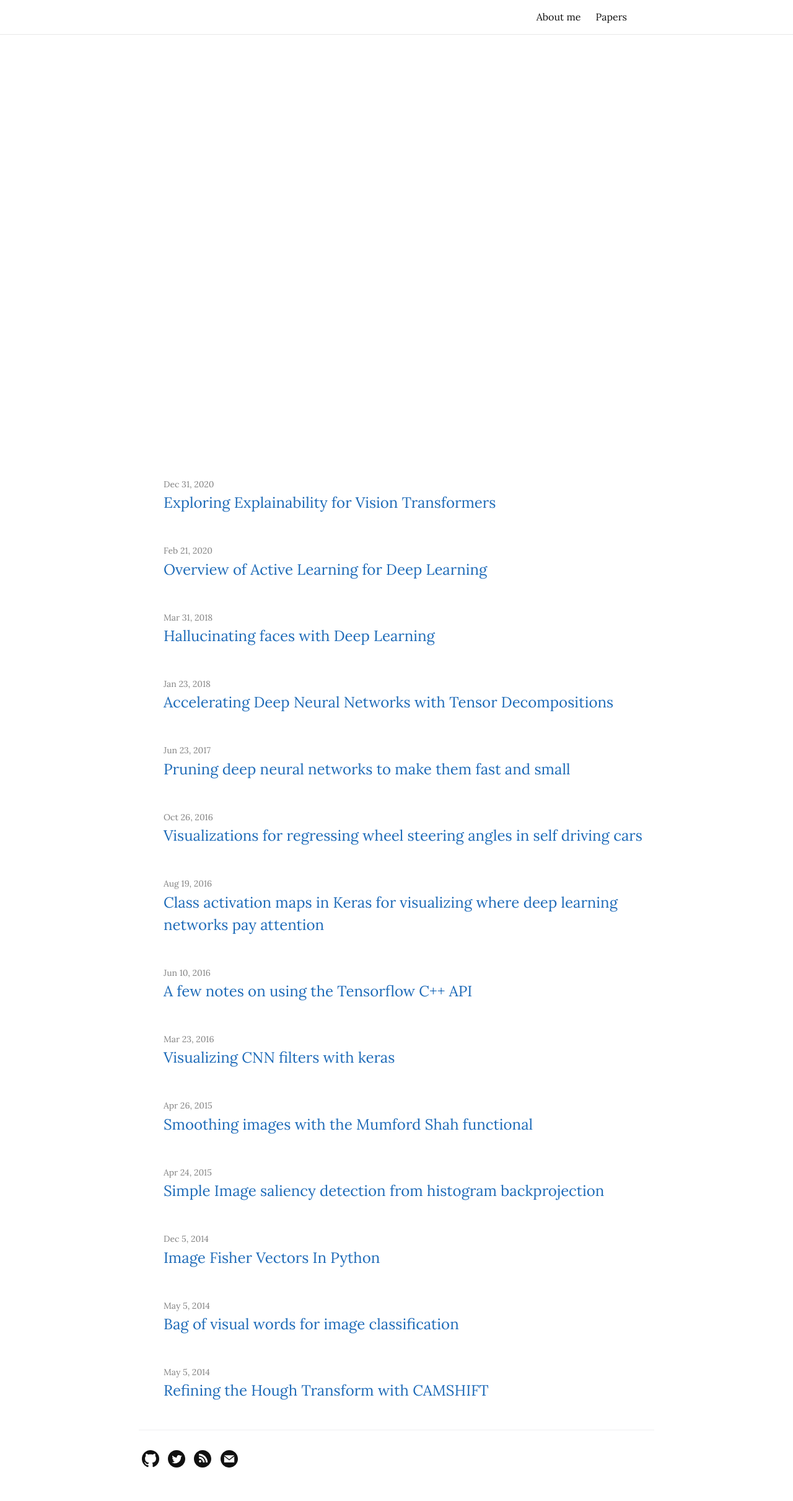
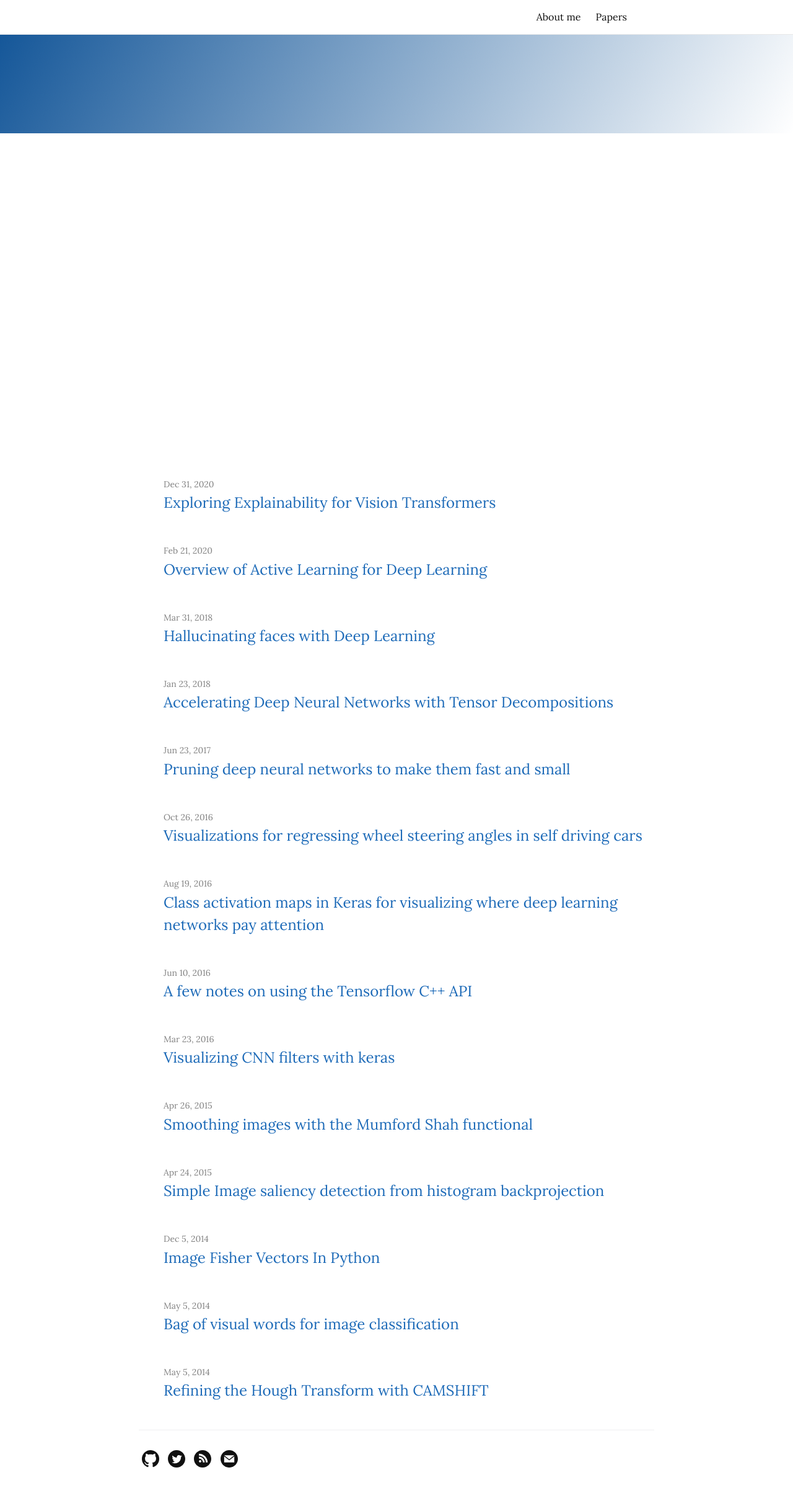
Before and after one commit to jacobgil/jacobgil.github.io, a Jekyll site: the page built from index.md, in a window 1280 px wide. Shown: the whole page at 62% size. Built offline with Jekyll 4.4.1, drawn with Linux system fonts in a browser that asks for light colours.

Commit message:
remove header image

```diff
--- a/_sass/jekyll-theme-cayman-blog.scss
+++ b/_sass/jekyll-theme-cayman-blog.scss
@@ -92,10 +92,10 @@ a {
   text-align: center;
   background-color: $header-bg-color;
   // background-image: url("../header.jpg");
-  /*background-image: linear-gradient(120deg, $header-bg-color-secondary, $header-bg-color);*/
+  background-image: linear-gradient(120deg, $header-bg-color-secondary, $header-bg-color);
 
   background-repeat: no-repeat;
-  background-size: 100% 100%;
+  background-size: 100% 25%;
 
   @include large {
     padding: 15rem 6rem;
```
